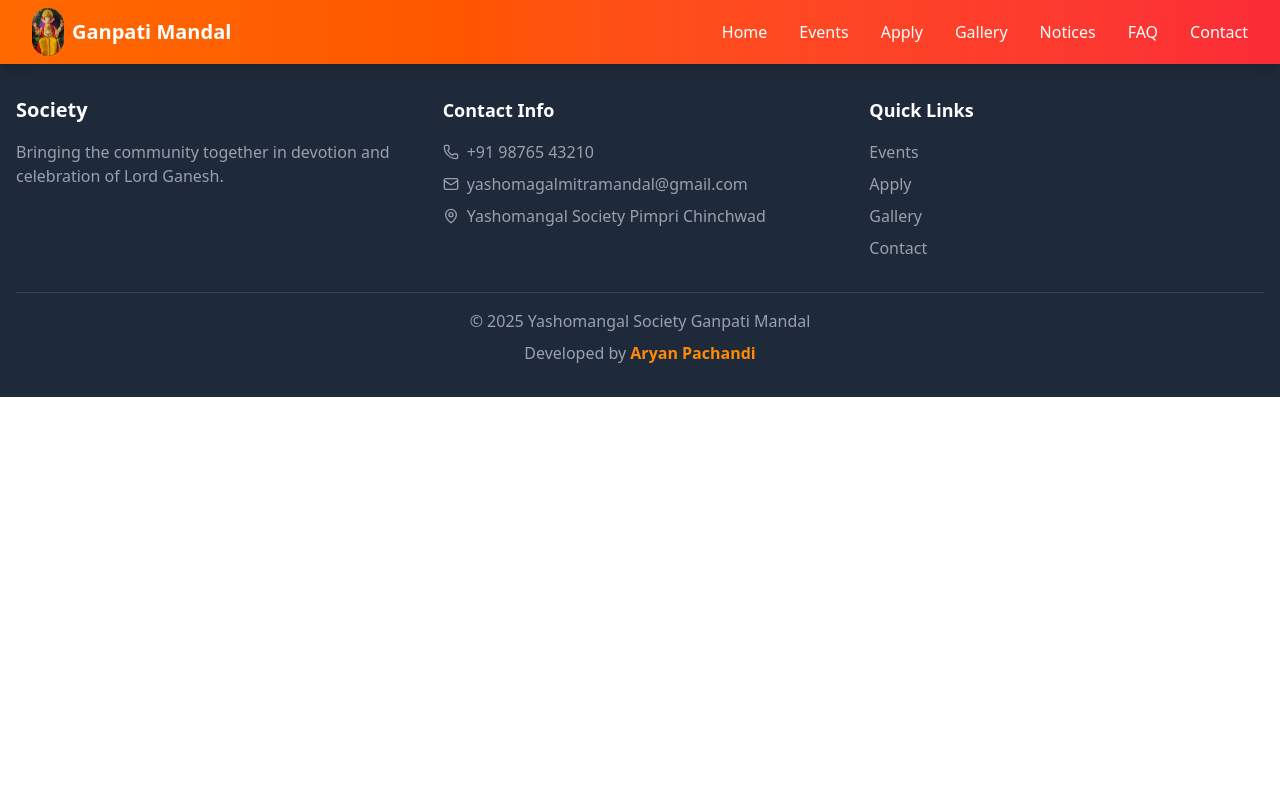
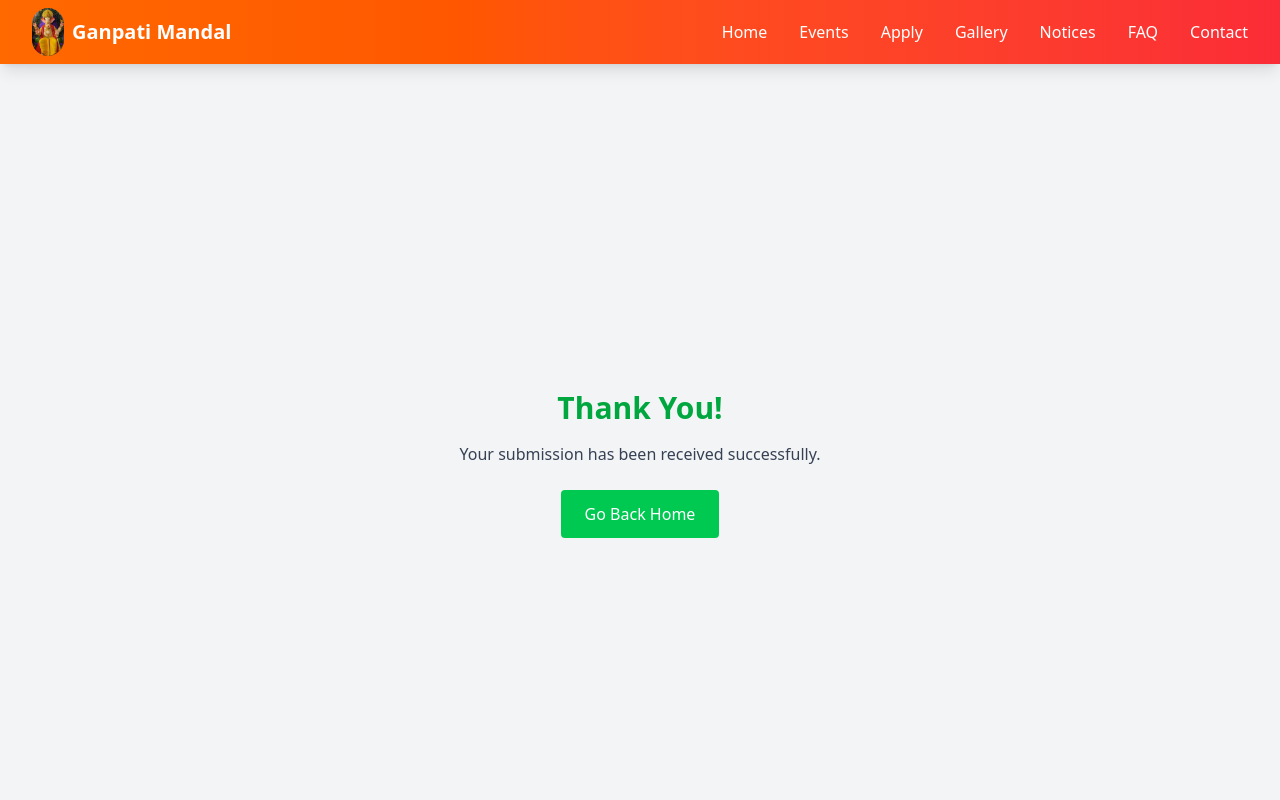
Before and after one commit to AryanPachandi/society-ganpati-website, a React (Vite) app: page /thank-you in a window 1280 px wide. Shown: the top 800 px of the page. Built offline with nearby package versions, Linux system fonts and the light colour scheme.

Commit message:
updated form-api && added thank u page

```diff
--- a/src/App.jsx
+++ b/src/App.jsx
@@ -19,6 +19,7 @@ import img12 from "./assets/img12.jpeg"
 // import { Card } from "@/components/ui/card";
 // import { Select, SelectTrigger, SelectValue, SelectContent, SelectItem } from "@/components/ui/select";
 
+import Thanku from './Thanku'
 import { BrowserRouter as Router, Routes, Route, Link, useLocation } from 'react-router-dom';
 import { motion, AnimatePresence } from 'framer-motion';
 import {
@@ -716,13 +717,18 @@ const Application = () => {
     return Object.keys(newErrors).length === 0;
   };
 
+  const [isSubmitting, setIsSubmitting] = useState(false);
 const handleSubmit = async (e) => {
   e.preventDefault();
+   setIsSubmitting(true);
   if (validateForm()) {
     try {
-      const res = await fetch("https://formspree.io/f/xzzvnedd", {
+      const res = await fetch("https://formcarry.com/s/WFG_e2sQjMw", {
         method: "POST",
-        headers: { "Content-Type": "application/json" },
+        headers: {
+         "Content-Type": "application/json",
+            "Accept": "application/json"  // recommended for Formcarry
+  },
         body: JSON.stringify(formData),
       });
 
@@ -735,6 +741,7 @@ const handleSubmit = async (e) => {
           event: '',
           message: ''
         });
+          window.location.href = "/thank-you";
         setErrors({});
       } else {
         console.error("Formspree submission failed");
@@ -742,6 +749,7 @@ const handleSubmit = async (e) => {
     } catch (err) {
       console.error("Error submitting form:", err);
     }
+    setIsSubmitting(false);
   }
 };
 
@@ -841,9 +849,9 @@ const handleSubmit = async (e) => {
               />
 
               <div className="text-center">
-                <Button type="submit" size="lg" className="px-12">
-                  Submit Application
-                </Button>
+               <Button type="submit" size="lg" className="px-12" disabled={isSubmitting}>
+  {isSubmitting ? "Submitting..." : "Submit Application"}
+</Button>
               </div>
             </form>
           </Card>
@@ -1434,6 +1442,8 @@ const App = () => {
             <Route path="/application" element={<Application />} />
             <Route path="/gallery" element={<Gallery />} />
             <Route path="/notices" element={<Notices />} />
+            <Route path="/thank-you" element={<Thanku />} />
+
             {/* <Route path="/sponsors" element={<Sponsors />} /> */}
             <Route path="/faq" element={<FAQ />} />
             <Route path="/contact" element={<Contact />} />
--- /dev/null
+++ b/src/Thanku.jsx
@@ -0,0 +1,24 @@
+// src/pages/ThankYou.jsx
+import React from "react";
+import { Link } from "react-router-dom";
+
+const ThankYou = () => {
+  return (
+    <div className="min-h-screen flex flex-col items-center justify-center bg-gray-100 p-4">
+      <h1 className="text-3xl font-bold text-green-600 mb-4">
+        Thank You!
+      </h1>
+      <p className="text-gray-700 mb-6">
+        Your submission has been received successfully.
+      </p>
+      <Link
+        to="/"
+        className="px-6 py-3 bg-green-500 text-white rounded hover:bg-green-600 transition"
+      >
+        Go Back Home
+      </Link>
+    </div>
+  );
+};
+
+export default ThankYou;
```
